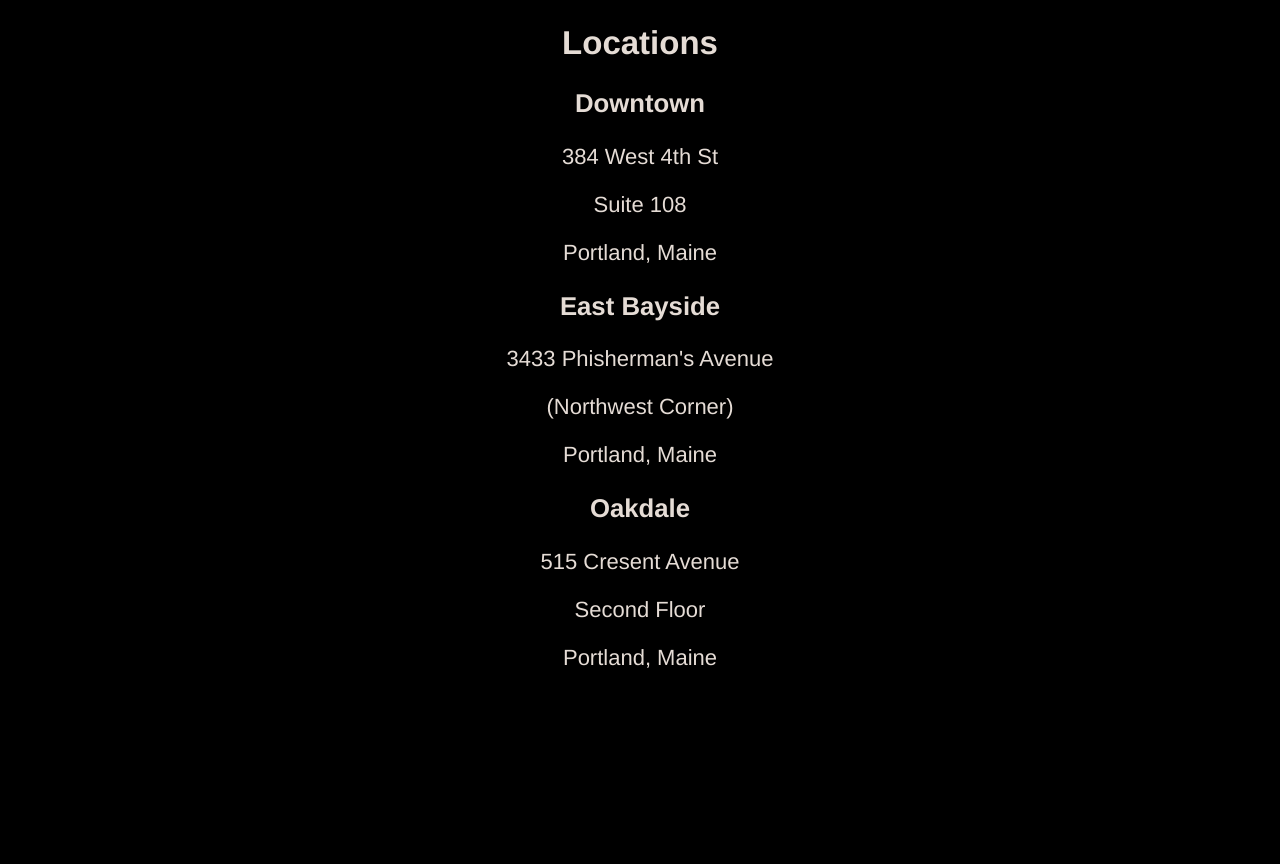
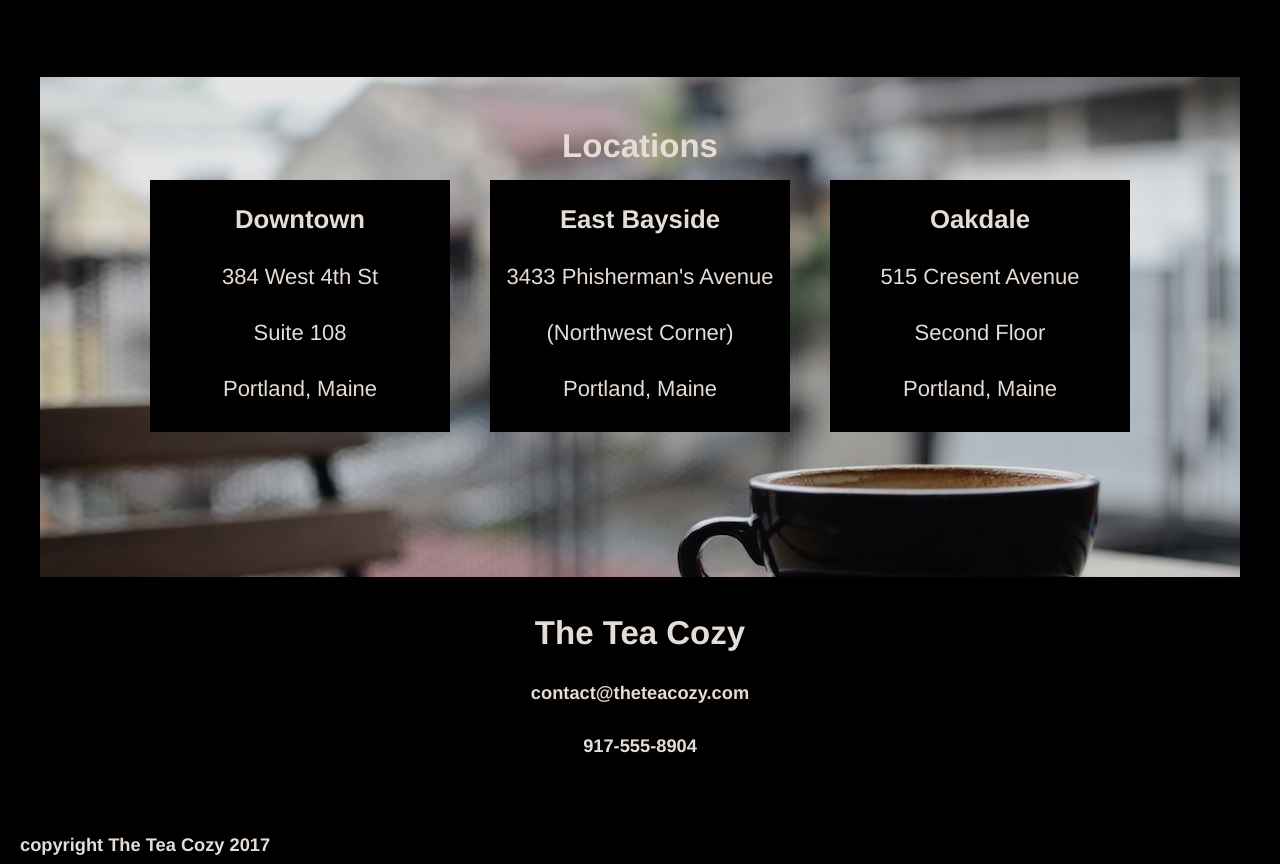
Before and after one commit to sgondela/tea-cozy, a plain HTML site: page index.html in a window 1280 px wide. Shown: the part 1480-2344 px from the top of the page. Before the commit the page ends 2173 px from the top, so only its background shows below. Drawn offline with Linux system fonts and the light colour scheme.

Commit message:
Finished Locations, Contacts, and Footer, and updated README, project complete

```diff
--- a/index.html
+++ b/index.html
@@ -68,8 +68,9 @@
                 </div>
             </section>
 <!-- Section: Locations -->
-            <section class="locations">
+            <section class="locations-contact">
                 <h2>Locations</h2>
+                <div class="locations">
                     <div class="location">
                         <h3>Downtown</h3>
                         <p>384 West 4th St</p>
@@ -88,16 +89,17 @@
                         <p>Second Floor</p>
                         <p>Portland, Maine</p>
                     </div>
+                </div>
             </section>
-<!-- Section: Contact --
             <section class="contact">
                 <h2>The Tea Cozy</h2>
                 <h5>contact@theteacozy.com</h5>
                 <h5>917-555-8904</h5>
+                </div>
             </section>
         </main>
 
-<!-- Footer --
+<!-- Footer -->
         <footer>
             <h5>copyright The Tea Cozy 2017</h5>
         </footer>
--- a/resources/css/style.css
+++ b/resources/css/style.css
@@ -87,6 +87,7 @@ header nav ul li {
     flex-wrap: wrap;
     align-items: center;
     justify-content: center;
+    margin-bottom: 80px;
 }
 
 .tea-of-month img {
@@ -99,3 +100,54 @@ header nav ul li {
     padding-bottom: 20px;
     margin: 0;
 }
+
+.locations-contact {
+    background-image: url('../images/img-locations-background.jpg');
+    background-repeat: no-repeat;
+    background-position: top center;
+    background-size: 1200px 700px;
+    display: flex;
+    align-items: center;
+    flex-direction: column;
+    height: 500px;
+}
+
+.locations-contact h2 {
+    display: block;
+    margin: 50px 0 0 0;
+}
+
+.location {
+    margin: 15px 20px;
+    background-color: black;
+    height: auto;
+    width: 300px;
+}
+
+.location p {
+    margin-top: 30px;
+    margin-bottom: 30px;
+}
+
+.locations-contact .locations {
+    display: inline-flex;
+    width: 1200px;
+    height: auto;
+    justify-content: center;
+}
+
+.contact {
+    background-color: black;
+    width: 100%;
+    height: 200px;
+}
+
+.contact h2 {
+    padding-top: 10px;
+}
+
+footer {
+    margin-left: 20px;
+    text-align: left;
+    height: 30px;
+}
```
Also changed, not shown: 1 other file. Lines whose indentation alone changed are shown as unchanged.
